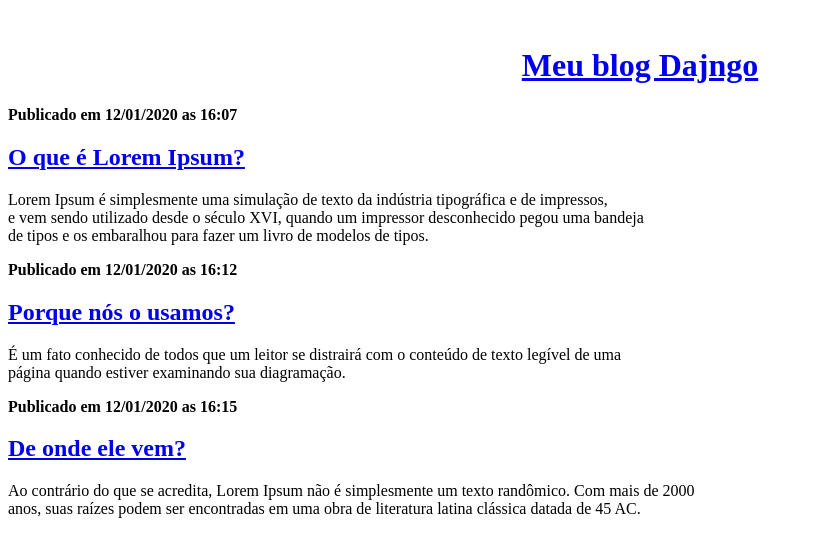
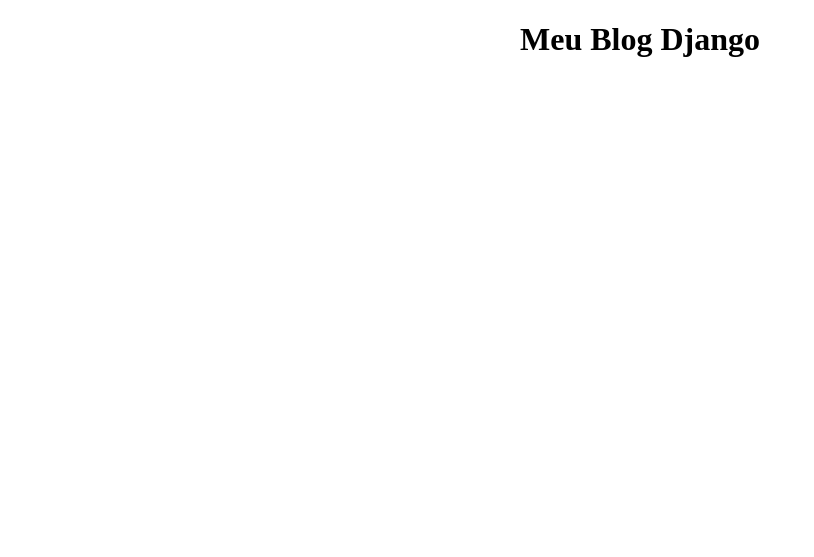
Before and after one commit to MichaelDeMattos/my-first-blog, a Django app: page / in a window 1280 px wide. Shown: the top 557 px of the page, without its empty margins (0-814 px from the left). Run offline with Django 3.2, Linux system fonts and the light colour scheme; tables that the repository leaves empty hold one stand-in row (values such as "Sample post").

Commit message:
Update Post Blog

```diff
--- a/blog/templates/blog/post_list.html
+++ b/blog/templates/blog/post_list.html
@@ -7,37 +7,18 @@
 </head>
 
 <body>
-    <br>
-    <center>
-    <div>
-        <h1><a href="/"> Meu blog Dajngo</a></h1>
-    </div>
-    </center>
+        <center>
+             <h1><strong>Meu Blog Django</strong></h1>
+        </center>
 
-    <div>
-        <p> <strong> Publicado em 12/01/2020 as 16:07 </strong></p>
-        <h2><a href="/"> O que é Lorem Ipsum? </a></h2>
-        <p> Lorem Ipsum é simplesmente uma simulação de texto da indústria tipográfica e de impressos,<br>
-            e vem sendo utilizado desde o século XVI, quando um impressor desconhecido pegou uma bandeja<br>
-            de tipos e os embaralhou para fazer um livro de modelos de tipos.</p>
-    </div>
 
-    <div>
-        <p><strong>Publicado em 12/01/2020 as 16:12</strong></p>
-        <h2><a href="/"> Porque nós o usamos? </a></h2>
-        <p>
-            É um fato conhecido de todos que um leitor se distrairá com o conteúdo de texto legível de uma<br>
-            página quando estiver examinando sua diagramação.
-        </p>
-    </div>
+        {% for post in posts %}
+        <div>
+            <p>Publicado em: {{ post.create_date }}</p>
+            <h2><a href=""> {{ post.title }}</a> </h2>
+            <p> {{ post.text|linebreaksbr }}</p>
+        </div>
+        {% endfor %}
 
-    <div>
-        <p><strong>Publicado em 12/01/2020 as 16:15</strong></p>
-        <h2><a href="/">De onde ele vem?</a></h2>
-        <p>
-            Ao contrário do que se acredita, Lorem Ipsum não é simplesmente um texto randômico. Com mais de 2000<br>
-            anos, suas raízes podem ser encontradas em uma obra de literatura latina clássica datada de 45 AC.
-        </p>
-    </div>
 </body>
 </html>
--- a/blog/views.py
+++ b/blog/views.py
@@ -1,12 +1,15 @@
 from django.shortcuts import render
+from .models import Post
+from django.utils import timezone
 
 
 # Create your views here.
 
 # cria uma função que vai fazer uma requisição e renderizar nossa pagina main
 def post_list(request):
+    posts = Post.objects.filter(published_date__lte=timezone.now())
     return render(request, 'blog/post_list.html',
-                  {})
+                  {'posts': posts})
 
 
 def sobre_dev(request):
```
